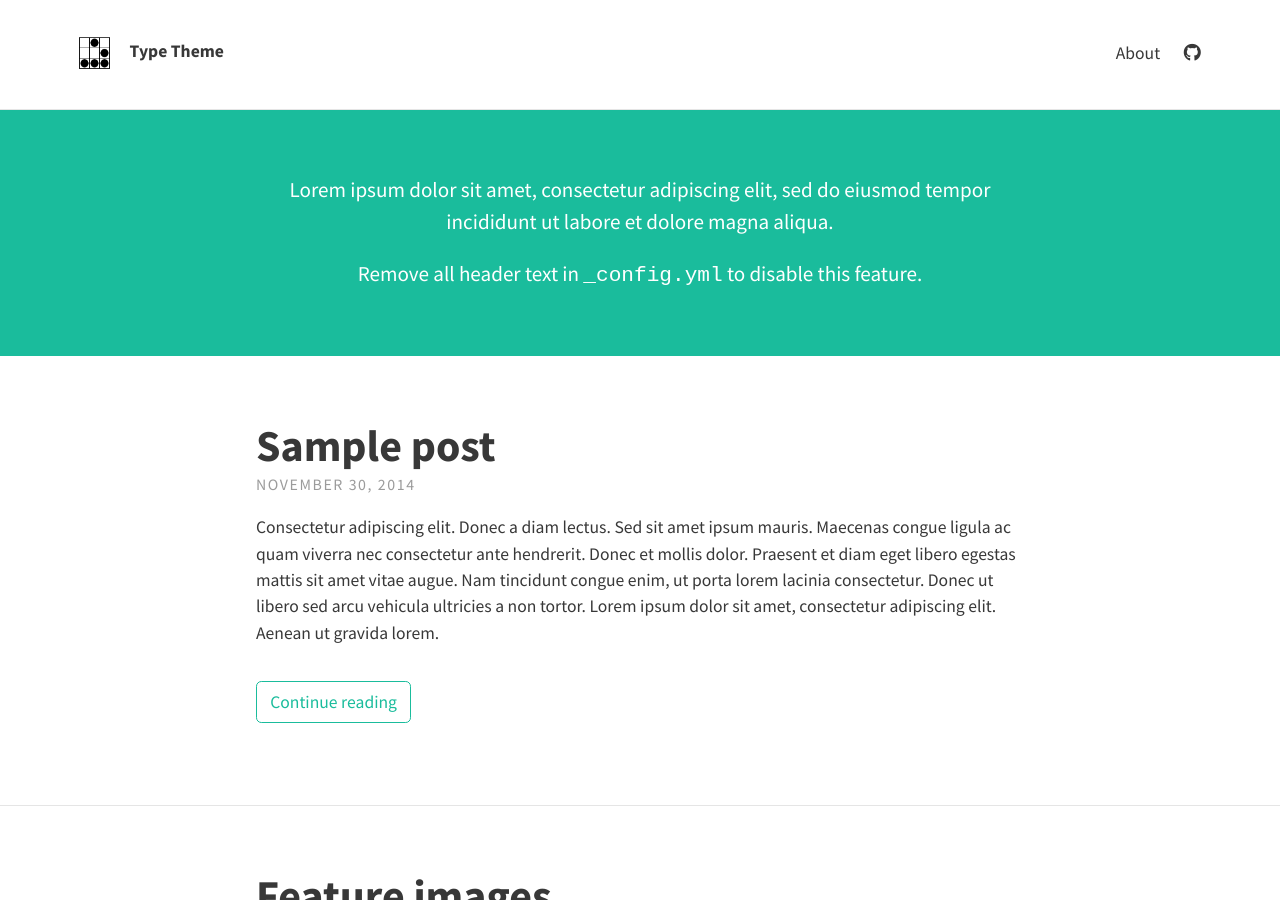
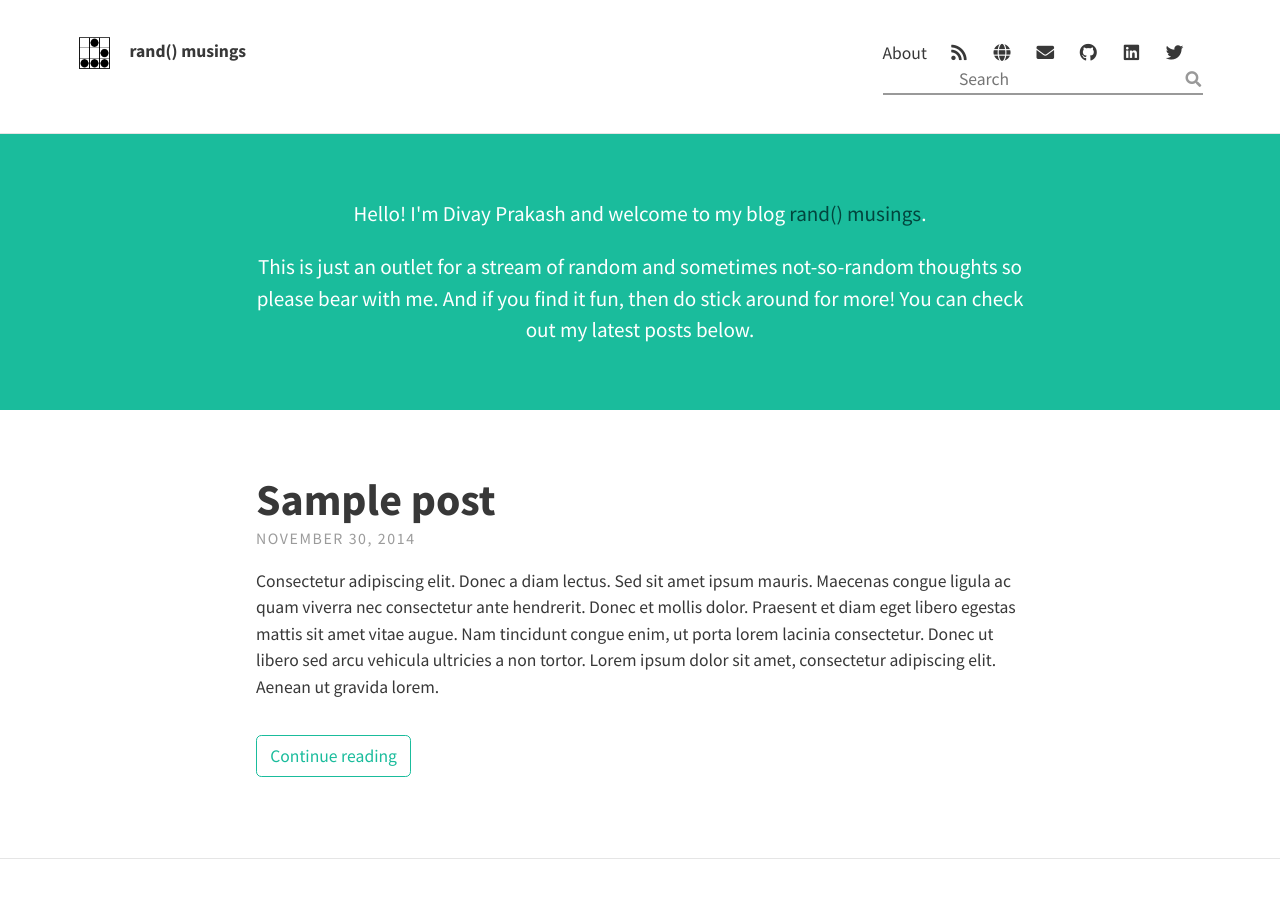
Before and after one commit to divayprakash/old-blog-2, a Jekyll site: the page built from index.html, in a window 1280 px wide and 900 px high. Built offline with Jekyll 4.4.1, drawn with Linux system fonts in a browser that asks for light colours; nearby versions of some CDN libraries; the list of posts is cut into pages by our own code; some of the changed text lies outside the part shown.

Commit message:
Update config.yml

```diff
--- a/_config.yml
+++ b/_config.yml
@@ -1,46 +1,51 @@
 # SITE CONFIGURATION
-baseurl: "/type-theme"
-url: "https://rohanchandra.github.io/"
+baseurl: ""
+url: "https://randmusings.github.io/"
 
 # THEME-SPECIFIC CONFIGURATION
 theme_settings:
   # Meta
-  title: Type Theme
+  title: rand() musings
   avatar: assets/img/avatar.png
   favicon: assets/favicon.ico
   gravatar: # Email MD5 hash
-  description: "A website with blog posts and pages" # used by search engines
+  description: "A geek's eclectic contemplations" # used by search engines
 
   # Header and footer text
   header_text: >
-     <p>Lorem ipsum dolor sit amet, consectetur adipiscing elit, sed do eiusmod tempor incididunt ut labore et dolore magna aliqua.</p>
-
-     <p>Remove all header text in <code>_config.yml</code> to disable this feature.</p>
+    <p>
+      Hello! I'm Divay Prakash and welcome to my blog <a href="https://randmusings.github.io/">rand() musings</a>.
+    </p>
+    <p>
+      This is just an outlet for a stream of random and sometimes not-so-random thoughts so please bear with me.
+      And if you find it fun, then do stick around for more! You can check out my latest posts below.
+    </p>
   header_text_feature_image:
   footer_text: >
-   Powered by <a href="https://jekyllrb.com/">Jekyll</a> with <a href="https://github.com/rohanchandra/type-theme">Type Theme</a>
+    <p>Made with 💙 by <a href="https://divayprakash.github.io/">Divay Prakash</a></p>
 
   # Icons
-  rss: false
-  email_address: # Full email address, e.g. "sam@example.com"
+  rss: true
+  website: https://divayprakash.github.io/
+  email_address: divayprakash0@gmail.com
   behance:
   bitbucket:
   dribbble:
   facebook:
   flickr:
   gitlab:
-  github: "rohanchandra/type-theme"
+  github: divayprakash
   gitter:
   google_plus:
   instagram:
-  linkedin:  # Full URL
+  linkedin:  https://www.linkedin.com/in/divayprakash/
   pinterest:
   reddit:
   soundcloud:
   stack_exchange:  # Full URL
   steam:
   tumblr:
-  twitter:
+  twitter: divayprakash3
   wordpress:
   youtube:
 
@@ -48,10 +53,10 @@ theme_settings:
   google_analytics: # Tracking ID, e.g. "UA-000000-01"
   disqus_shortname:
   katex: true # Enable if using math markup
-  search: false # Enable the search feature
+  search: true # Enable the search feature
 
   # Localization strings
-  str_follow_on: "Follow on"
+  str_follow_on: "Follow me on"
   str_rss_follow: "Follow RSS feed"
   str_email: "Email"
   str_next_post: "Next post"
@@ -60,14 +65,14 @@ theme_settings:
   str_previous_page: "Prev"
   str_continue_reading: "Continue reading"
   str_javascript_required_disqus: "Please enable JavaScript to view comments."
-  str_search_no_results: "No results found."
+  str_search_no_results: "No results found"
 
   # Colours, typography and padding
   # Open the "_sass > base" folder, and open "_variables.scss"
   google_fonts: "Source+Sans+Pro:400,700,700italic,400italic"
 
   # Post navigation
-  post_navigation: false
+  post_navigation: true
 
 # PAGINATION
 paginate: 5
@@ -79,7 +84,7 @@ highlighter: rouge
 sass:
   sass_dir: _sass
   style: :compressed
-plugins: [jekyll-paginate]
+plugins: [jekyll-paginate, jemoji, jekyll-avatar]
 exclude:
   - Gemfile
   - Gemfile.lock
```
